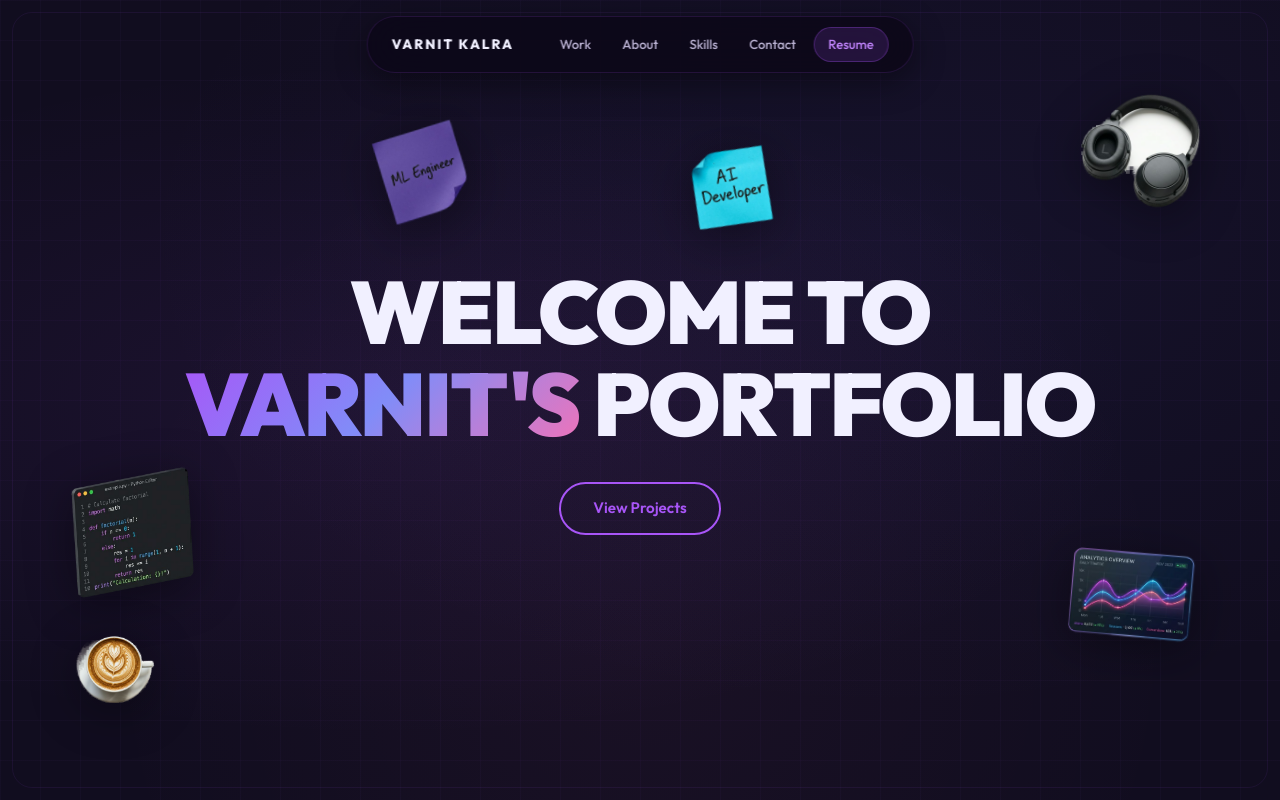
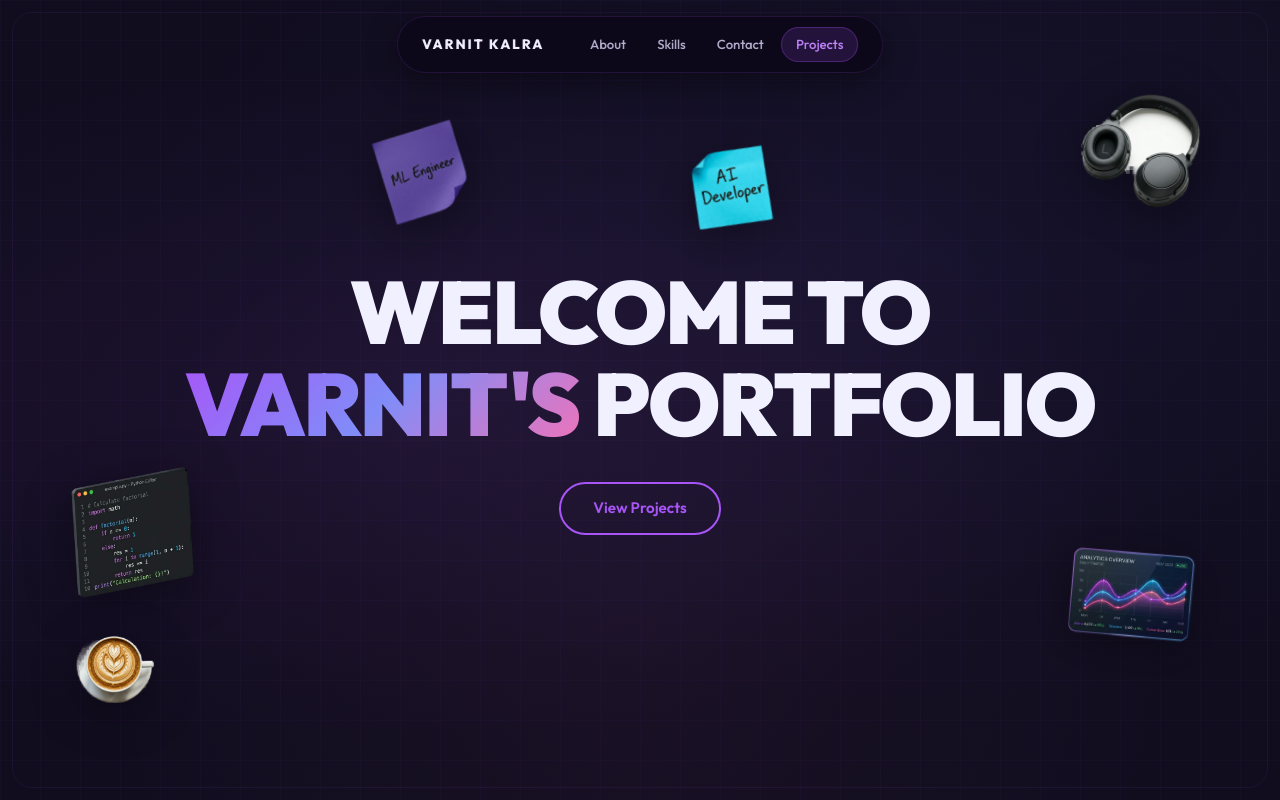
Before and after one commit to Varn1t/Varn1t.github.io, a React (Vite) app in the folder react-portfolio/: page / in a window 1280 px wide. Shown: the top 800 px of the page. Built offline with nearby package versions, Linux system fonts and the light colour scheme.

Commit message:
Update navbar CTA to Projects

```diff
--- a/react-portfolio/src/components/Navbar.jsx
+++ b/react-portfolio/src/components/Navbar.jsx
@@ -17,11 +17,10 @@ const Navbar = () => {
             <div className="nav-inner">
                 <div className="nav-brand">VARNIT KALRA</div>
                 <div className={`nav-links-wrap ${isMenuOpen ? 'open' : ''}`}>
-                    <a href="#projects" className="nav-link" onClick={() => setIsMenuOpen(false)}>Work</a>
                     <a href="#about" className="nav-link" onClick={() => setIsMenuOpen(false)}>About</a>
                     <a href="#skills" className="nav-link" onClick={() => setIsMenuOpen(false)}>Skills</a>
                     <a href="#contact" className="nav-link" onClick={() => setIsMenuOpen(false)}>Contact</a>
-                    <a href="https://github.com/Varn1t" target="_blank" rel="noreferrer" className="nav-link nav-cta">Resume</a>
+                    <a href="#projects" className="nav-link nav-cta" onClick={() => setIsMenuOpen(false)}>Projects</a>
                 </div>
                 <button
                     className={`hamburger ${isMenuOpen ? 'open' : ''}`}
```
